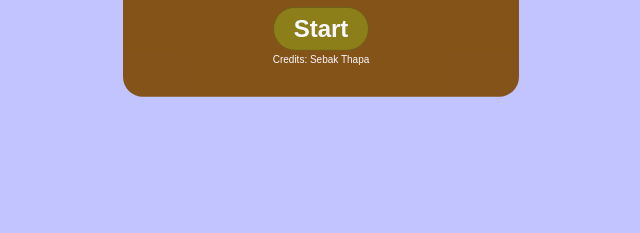
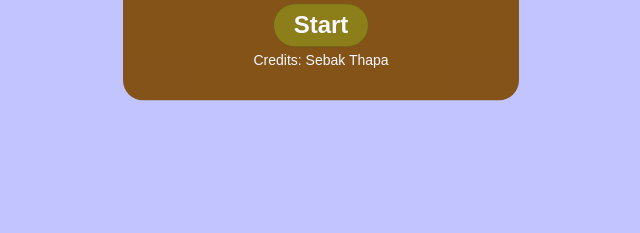
Before and after one commit to sebakthapa/Flappy-bird, a plain HTML site: page index.html in a window 1280 px wide. Shown: the part 457-690 px from the top of the page, 319-959 px from the left. Drawn offline with Linux system fonts and the light colour scheme.

Commit message:
Update index.html

```diff
--- a/index.html
+++ b/index.html
@@ -25,7 +25,7 @@
 				<label for="expert"><input type="radio" name="skill" id="expert"> Expert </label>
 				</div>
 				<button class="button">Start</button>
-			<p style="margin-top:3px; font-size:10px;">Credits: Sebak Thapa </p>
+			<p style="margin-top:5px; font-size:14px;">Credits: Sebak Thapa </p>
 		</div>
 
 		<div class="start-timer">
```
